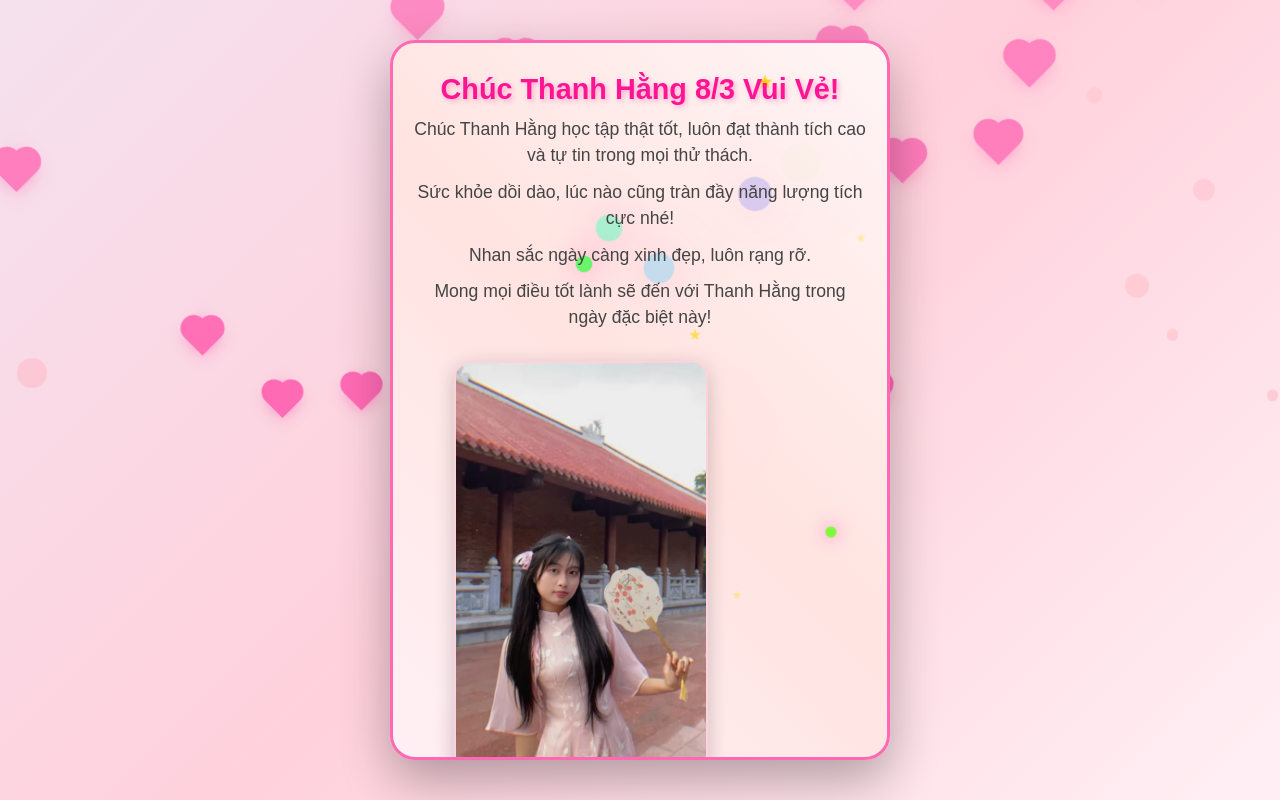
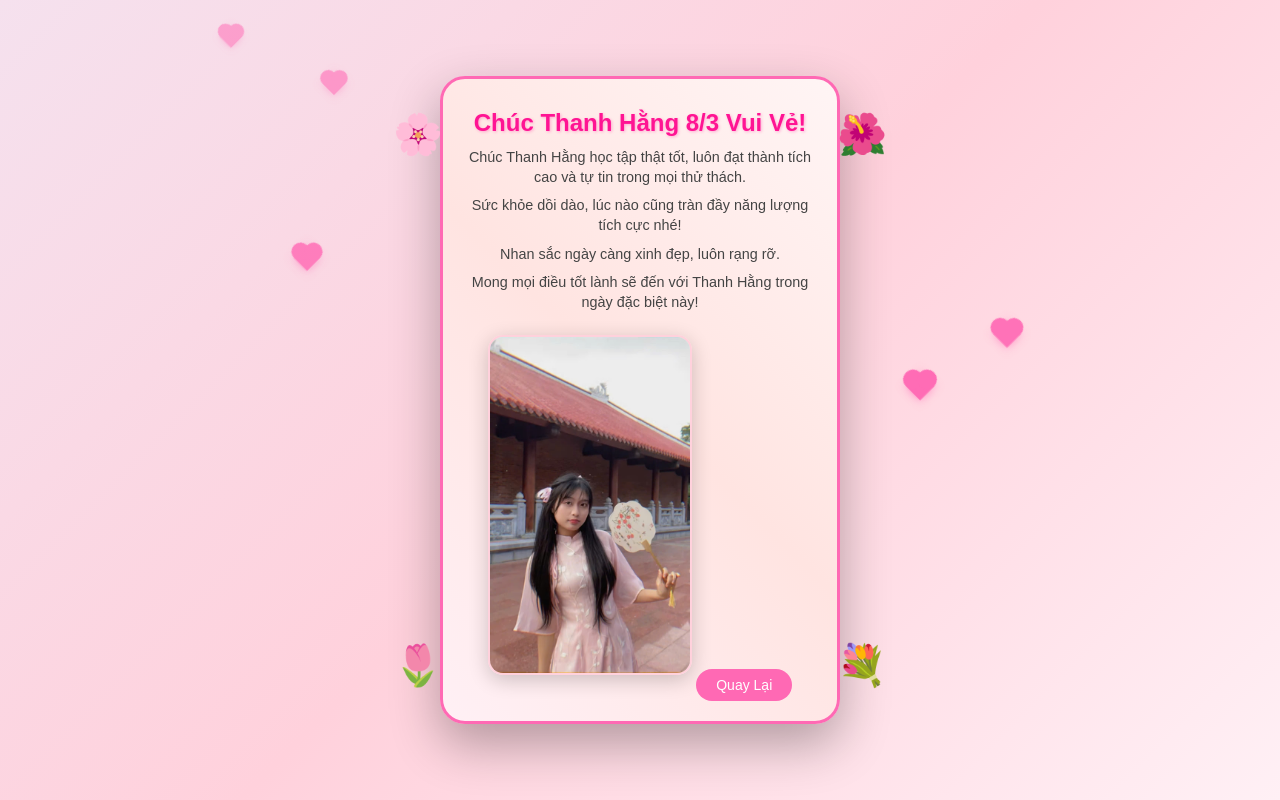
Before and after one commit to anhdevviet/web8-3, a plain HTML site: page index.html in a window 1280 px wide. Both pictures are taken after a click on the button "Mở Lời Chúc". Drawn offline with Linux system fonts and the light colour scheme.

Commit message:
Update index.html

```diff
--- a/index.html
+++ b/index.html
@@ -21,7 +21,7 @@
       .letter {
         background: #fff
           url("https://www.transparenttextures.com/patterns/paper-fibers.png");
-        padding: 50px;
+        padding: 40px;
         border-radius: 20px;
         box-shadow: 0 5px 20px rgba(0, 0, 0, 0.2);
         text-align: center;
@@ -35,17 +35,17 @@
         color: #ff69b4;
         margin-bottom: 20px;
         text-shadow: 1px 1px 3px rgba(0, 0, 0, 0.1);
-        font-size: 2em;
+        font-size: 1.8em;
       }
 
       .btn-open {
-        padding: 12px 30px;
+        padding: 10px 25px;
         background: #ff69b4;
         color: white;
         border: none;
         border-radius: 25px;
         cursor: pointer;
-        font-size: 18px;
+        font-size: 16px;
         transition: all 0.3s;
         box-shadow: 0 3px 15px rgba(255, 105, 180, 0.5);
       }
@@ -58,12 +58,12 @@
       /* Hiệu ứng trái tim */
       .heart {
         position: absolute;
-        width: 25px;
-        height: 25px;
+        width: 20px;
+        height: 20px;
         background: #ff69b4;
         transform: rotate(-45deg);
         animation: float 5s ease-in-out infinite;
-        box-shadow: 0 0 15px rgba(255, 105, 180, 0.7);
+        box-shadow: 0 0 10px rgba(255, 105, 180, 0.7);
         z-index: 0;
       }
 
@@ -71,18 +71,18 @@
       .heart:after {
         content: "";
         position: absolute;
-        width: 25px;
-        height: 25px;
+        width: 20px;
+        height: 20px;
         background: #ff69b4;
         border-radius: 50%;
       }
 
       .heart:before {
-        top: -12px;
+        top: -10px;
         left: 0;
       }
       .heart:after {
-        left: 12px;
+        left: 10px;
         top: 0;
       }
 
@@ -90,10 +90,6 @@
         0% {
           transform: translateY(0) rotate(-45deg) scale(1);
           opacity: 1;
-        }
-        50% {
-          transform: translateY(-50vh) rotate(-45deg) scale(1.3);
-          opacity: 0.7;
         }
         100% {
           transform: translateY(-100vh) rotate(-45deg) scale(0.5);
@@ -114,12 +110,10 @@
         box-shadow: 0 20px 50px rgba(0, 0, 0, 0.3);
         z-index: 1000;
         width: 90%;
-        max-width: 500px;
+        max-width: 400px;
         text-align: center;
         border: 3px solid #ff69b4;
         box-sizing: border-box;
-        max-height: 90vh;
-        overflow-y: auto;
       }
 
       /* Container cho nội dung tĩnh */
@@ -130,37 +124,37 @@
 
       .modal h4 {
         color: #ff1493;
-        text-shadow: 2px 2px 5px rgba(255, 20, 147, 0.3);
-        font-size: 1.8em;
+        text-shadow: 1px 1px 3px rgba(255, 20, 147, 0.3);
+        font-size: 1.5em;
         margin: 10px 0;
       }
 
       .modal p {
         color: #444;
-        font-size: 1.1em;
-        line-height: 1.5;
-        margin: 10px 0;
+        font-size: 0.9em;
+        line-height: 1.4;
+        margin: 8px 0;
       }
 
       .modal img {
         width: 100%;
-        max-width: 250px;
+        max-width: 200px;
         height: auto;
-        margin: 20px 0;
+        margin: 15px 0;
         border-radius: 15px;
         box-shadow: 0 5px 20px rgba(0, 0, 0, 0.2);
         border: 2px solid #ffd1dc;
       }
 
       .btn-back {
-        padding: 10px 25px;
+        padding: 8px 20px;
         background: #ff69b4;
         color: white;
         border: none;
         border-radius: 20px;
         cursor: pointer;
-        font-size: 16px;
-        margin-top: 20px;
+        font-size: 14px;
+        margin-top: 15px;
         transition: all 0.3s;
       }
 
@@ -172,111 +166,25 @@
       /* Hiệu ứng hoa */
       .flower {
         position: absolute;
-        font-size: 50px;
-        animation: spin 2.5s linear infinite;
+        font-size: 40px;
         z-index: 1;
       }
 
       .flower.left-top {
-        left: -70px;
+        left: -50px;
         top: 5%;
       }
       .flower.right-top {
-        right: -70px;
+        right: -50px;
         top: 5%;
       }
       .flower.left-bottom {
-        left: -70px;
+        left: -50px;
         bottom: 5%;
       }
       .flower.right-bottom {
-        right: -70px;
+        right: -50px;
         bottom: 5%;
-      }
-
-      @keyframes spin {
-        100% {
-          transform: rotate(360deg);
-        }
-      }
-
-      /* Hiệu ứng pháo hoa */
-      .firework {
-        position: absolute;
-        width: 10px;
-        height: 10px;
-        background: #ff1493;
-        border-radius: 50%;
-        box-shadow: 0 0 15px rgba(255, 20, 147, 0.8);
-        animation: firework 1.5s ease-out;
-        z-index: 1;
-      }
-
-      @keyframes firework {
-        0% {
-          transform: scale(0) rotate(0deg);
-          opacity: 1;
-        }
-        100% {
-          transform: scale(4) rotate(45deg);
-          opacity: 0;
-        }
-      }
-
-      /* Hiệu ứng ngôi sao */
-      .star {
-        position: absolute;
-        width: 12px;
-        height: 12px;
-        background: #ffd700;
-        clip-path: polygon(
-          50% 0%,
-          61% 35%,
-          98% 35%,
-          68% 57%,
-          79% 91%,
-          50% 70%,
-          21% 91%,
-          32% 57%,
-          2% 35%,
-          39% 35%
-        );
-        animation: twinkle 2s infinite;
-        z-index: 1;
-      }
-
-      @keyframes twinkle {
-        0%,
-        100% {
-          opacity: 0.3;
-          transform: scale(0.8);
-        }
-        50% {
-          opacity: 1;
-          transform: scale(1.3);
-        }
-      }
-
-      /* Hiệu ứng bong bóng */
-      .bubble {
-        position: absolute;
-        width: 20px;
-        height: 20px;
-        background: rgba(255, 182, 193, 0.5);
-        border-radius: 50%;
-        animation: bubbleFloat 4s ease-in-out infinite;
-        z-index: 0;
-      }
-
-      @keyframes bubbleFloat {
-        0% {
-          transform: translateY(0);
-          opacity: 1;
-        }
-        100% {
-          transform: translateY(-100vh);
-          opacity: 0;
-        }
       }
 
       /* Tối ưu cho điện thoại */
@@ -286,56 +194,54 @@
         }
 
         .letter h1 {
-          font-size: 1.5em;
+          font-size: 1.4em;
         }
 
         .btn-open {
-          padding: 10px 20px;
-          font-size: 16px;
+          padding: 8px 20px;
+          font-size: 14px;
         }
 
         .modal {
           padding: 15px;
-          width: 85%;
-          max-height: 85vh;
+          max-width: 320px;
         }
 
         .modal h4 {
-          font-size: 1.4em;
+          font-size: 1.2em;
         }
 
         .modal p {
-          font-size: 1em;
+          font-size: 0.8em;
         }
 
         .modal img {
-          max-width: 200px;
+          max-width: 180px;
         }
 
         .btn-back {
-          padding: 8px 20px;
-          font-size: 14px;
+          padding: 6px 15px;
+          font-size: 12px;
         }
 
         .flower {
-          font-size: 30px;
+          font-size: 25px;
         }
 
         .flower.left-top {
-          left: -40px;
+          left: -30px;
         }
         .flower.right-top {
-          right: -40px;
+          right: -30px;
         }
         .flower.left-bottom {
-          left: -40px;
+          left: -30px;
         }
         .flower.right-bottom {
-          right: -40px;
+          right: -30px;
         }
 
-        .heart,
-        .bubble {
+        .heart {
           width: 15px;
           height: 15px;
         }
@@ -392,52 +298,14 @@
         document.body.appendChild(heart);
         setTimeout(() => heart.remove(), 5000);
       }
-      setInterval(createHeart, 150);
-
-      // Tạo hiệu ứng pháo hoa
-      function createFirework() {
-        const modal = document.getElementById("modal");
-        const firework = document.createElement("div");
-        firework.className = "firework";
-        firework.style.left = Math.random() * modal.offsetWidth + "px";
-        firework.style.top = Math.random() * modal.offsetHeight + "px";
-        firework.style.background = `hsl(${Math.random() * 360}, 100%, 50%)`;
-        modal.appendChild(firework);
-        setTimeout(() => firework.remove(), 1500);
-      }
-
-      // Tạo hiệu ứng ngôi sao
-      function createStar() {
-        const modal = document.getElementById("modal");
-        const star = document.createElement("div");
-        star.className = "star";
-        star.style.left = Math.random() * modal.offsetWidth + "px";
-        star.style.top = Math.random() * modal.offsetHeight + "px";
-        modal.appendChild(star);
-        setTimeout(() => star.remove(), 2000);
-      }
-
-      // Tạo hiệu ứng bong bóng
-      function createBubble() {
-        const bubble = document.createElement("div");
-        bubble.className = "bubble";
-        bubble.style.left = Math.random() * 100 + "vw";
-        bubble.style.width = bubble.style.height =
-          Math.random() * 20 + 10 + "px";
-        document.body.appendChild(bubble);
-        setTimeout(() => bubble.remove(), 4000);
-      }
-      setInterval(createBubble, 300);
+      setInterval(createHeart, 500); // Giảm tần suất để nhẹ hơn
 
       // Mở modal
-      let fireworkInterval, starInterval;
       function openModal() {
         const letter = document.getElementById("letter");
         const modal = document.getElementById("modal");
         letter.style.display = "none";
         modal.style.display = "block";
-        fireworkInterval = setInterval(createFirework, 150);
-        starInterval = setInterval(createStar, 250);
       }
 
       // Đóng modal
@@ -446,8 +314,6 @@
         const modal = document.getElementById("modal");
         modal.style.display = "none";
         letter.style.display = "block";
-        clearInterval(fireworkInterval);
-        clearInterval(starInterval);
       }
     </script>
   </body>
```
